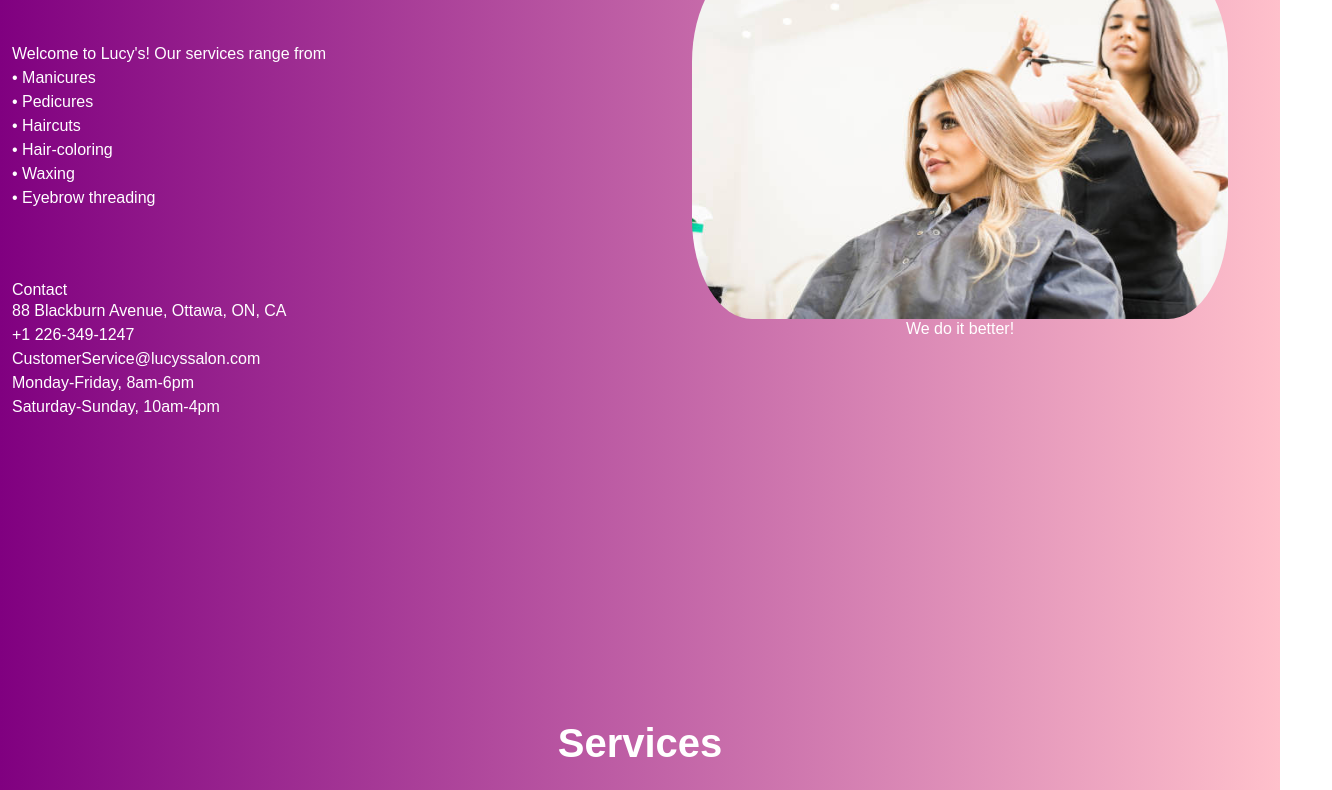
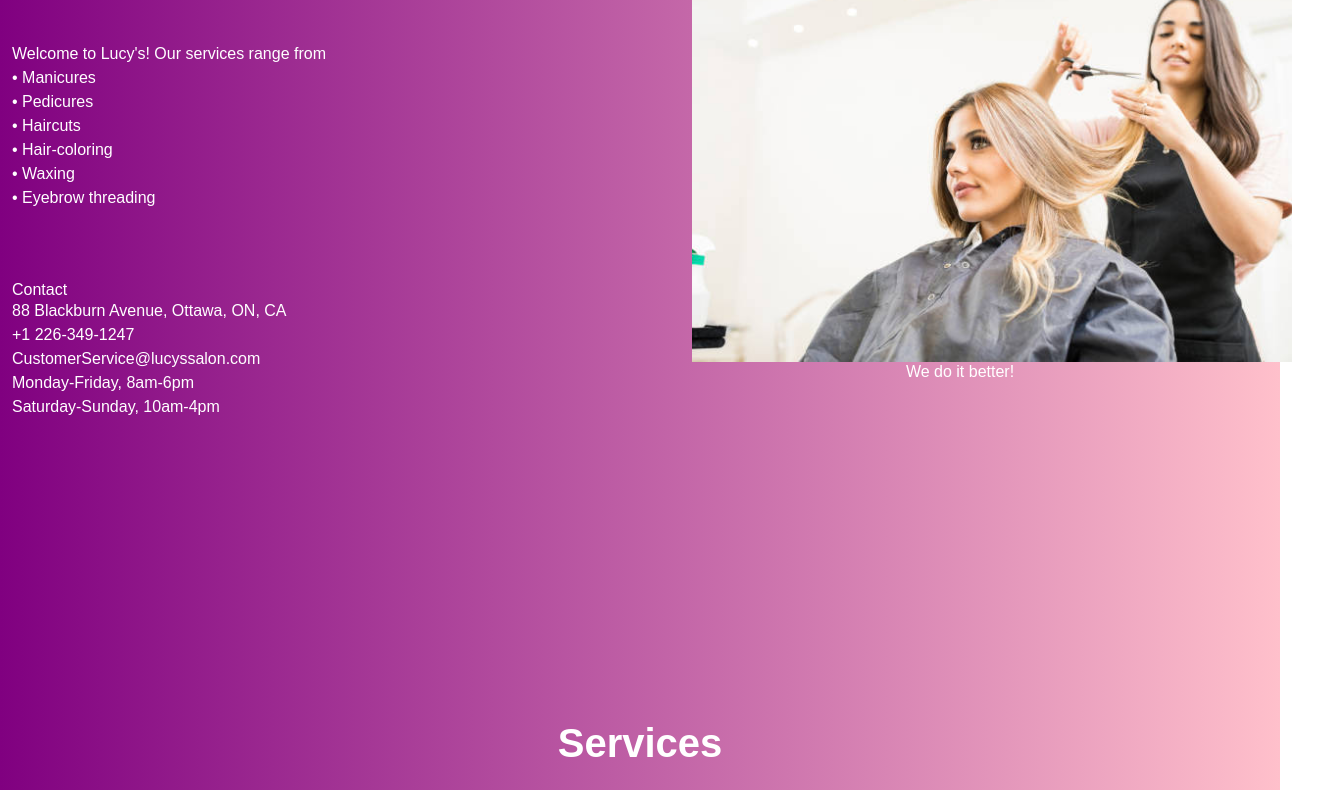
Before and after one commit to omarkhater1/okhater.github.io, a plain HTML site: page index.html in a window 1280 px wide. Shown: the part 302-1092 px from the top of the page, 1332 px wide, since content can reach past the window. Drawn offline with nearby package versions, Linux system fonts and the light colour scheme; a web font is replaced by a local one.

Commit message:
Update style.css

```diff
--- a/style.css
+++ b/style.css
@@ -60,7 +60,9 @@ body
 	margin-top: 130px;
 	padding-right: 40px;
 	padding-left: 40px;
-	border-radius: 100px;
+	max-height: 400px;
+	max-width: 800px;
+
 }
 .cont
 {
```
